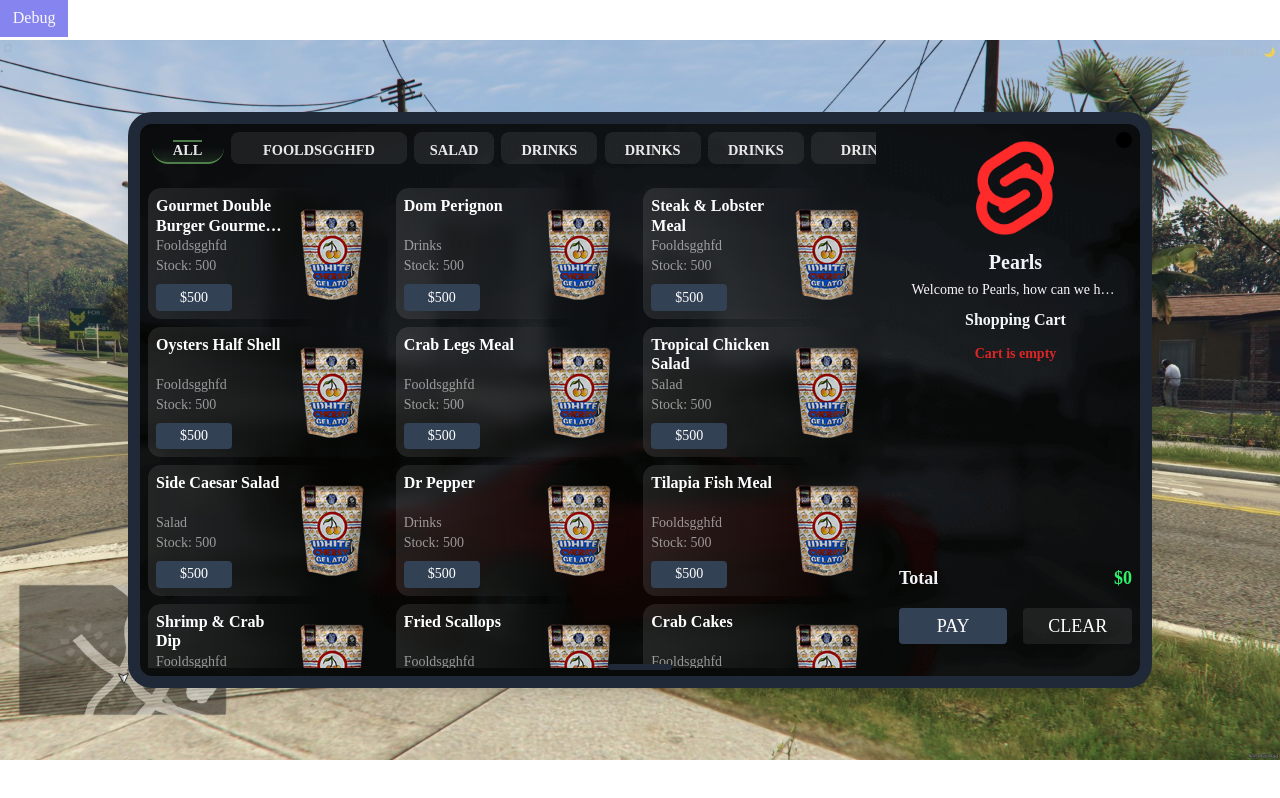
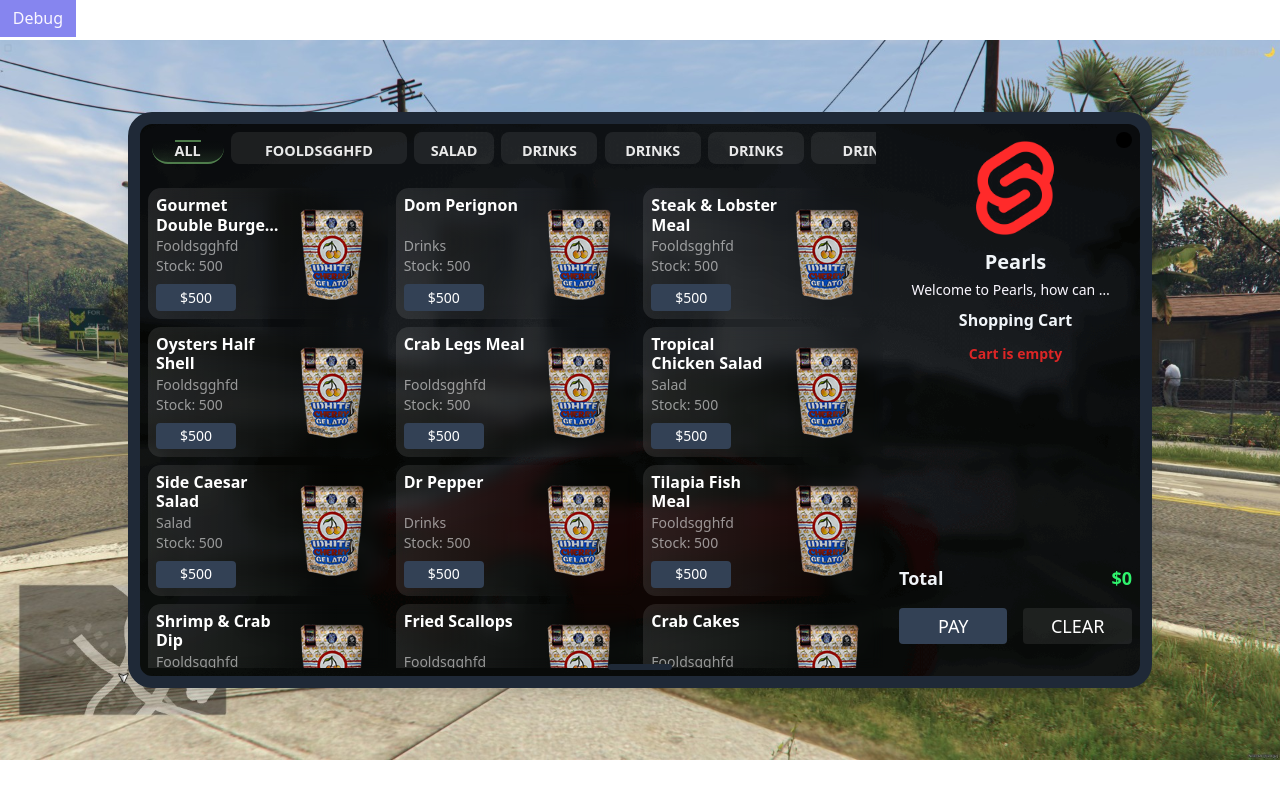
Before and after one commit to abubakarva33/fivem-store, a Svelte app: page / in a window 1280 px wide. Built offline with nearby package versions, Linux system fonts and the light colour scheme; a web font is replaced by a local one.

Commit message:
font change

```diff
--- a/src/app.css
+++ b/src/app.css
@@ -31,5 +31,4 @@ body {
     width: 100vw;
     font-size: 1.6rem;
     overflow: hidden;
-    font-family: PFDinDisplayPro;
 }
--- a/src/components/ShopComponent.svelte
+++ b/src/components/ShopComponent.svelte
@@ -323,8 +323,7 @@
         border-radius: 4px; /* Set the border radius of the scrollbar thumb */
     }
     .cart-item {
-        font-family: PFDinDisplayPro;
-        font-weight: 700;
+        font-weight: 500;
         display: flex;
         justify-content: space-between;
         align-items: center;
```
